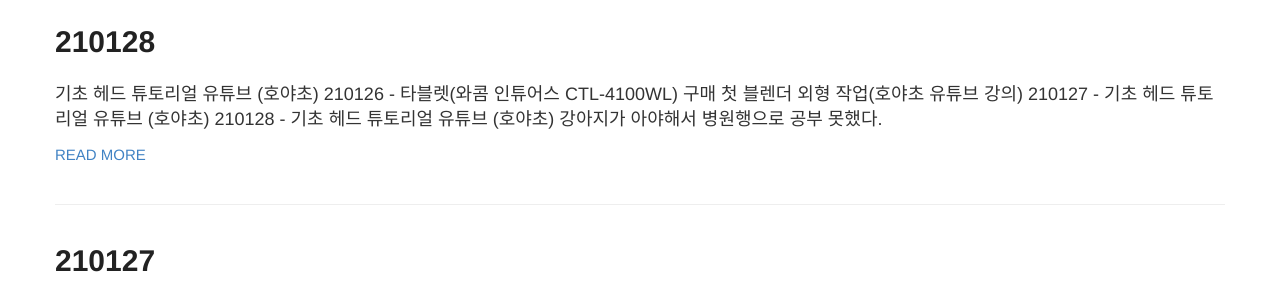
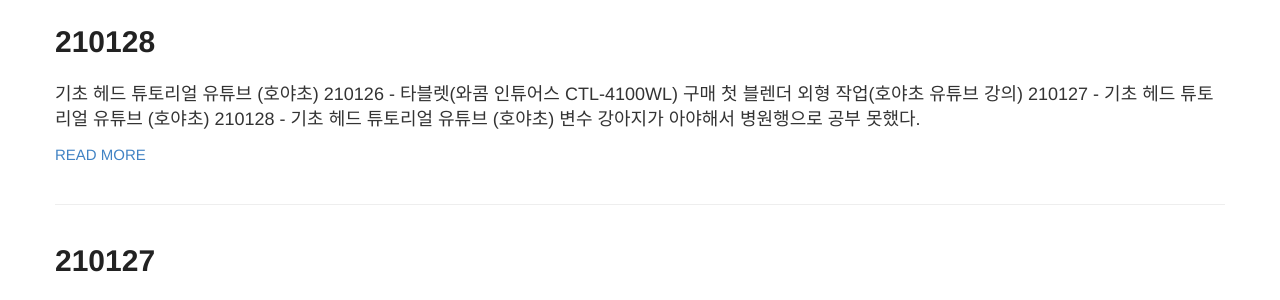
Before and after one commit to keemeesuu/keemeesuu.github.io, a Jekyll site: the page built from index.html, in a window 1280 px wide and 900 px high. Shown: the part 145-445 px from the top of the window. Built offline with Jekyll 4.4.1, drawn with Linux system fonts in a browser that asks for light colours.

Commit message:
Update 2021-01-28-daiary3.md

```diff
--- a/_posts/Record/2021-01-28-daiary3.md
+++ b/_posts/Record/2021-01-28-daiary3.md
@@ -16,6 +16,8 @@
 
 <br>
 
+### 변수
+
 강아지가 아야해서 병원행으로 공부 못했다.
 
 <span>![아야_퐁퐁이](/images/diary/IMG_2568.PNG){: height="400px" }{: .center}</span>
```
